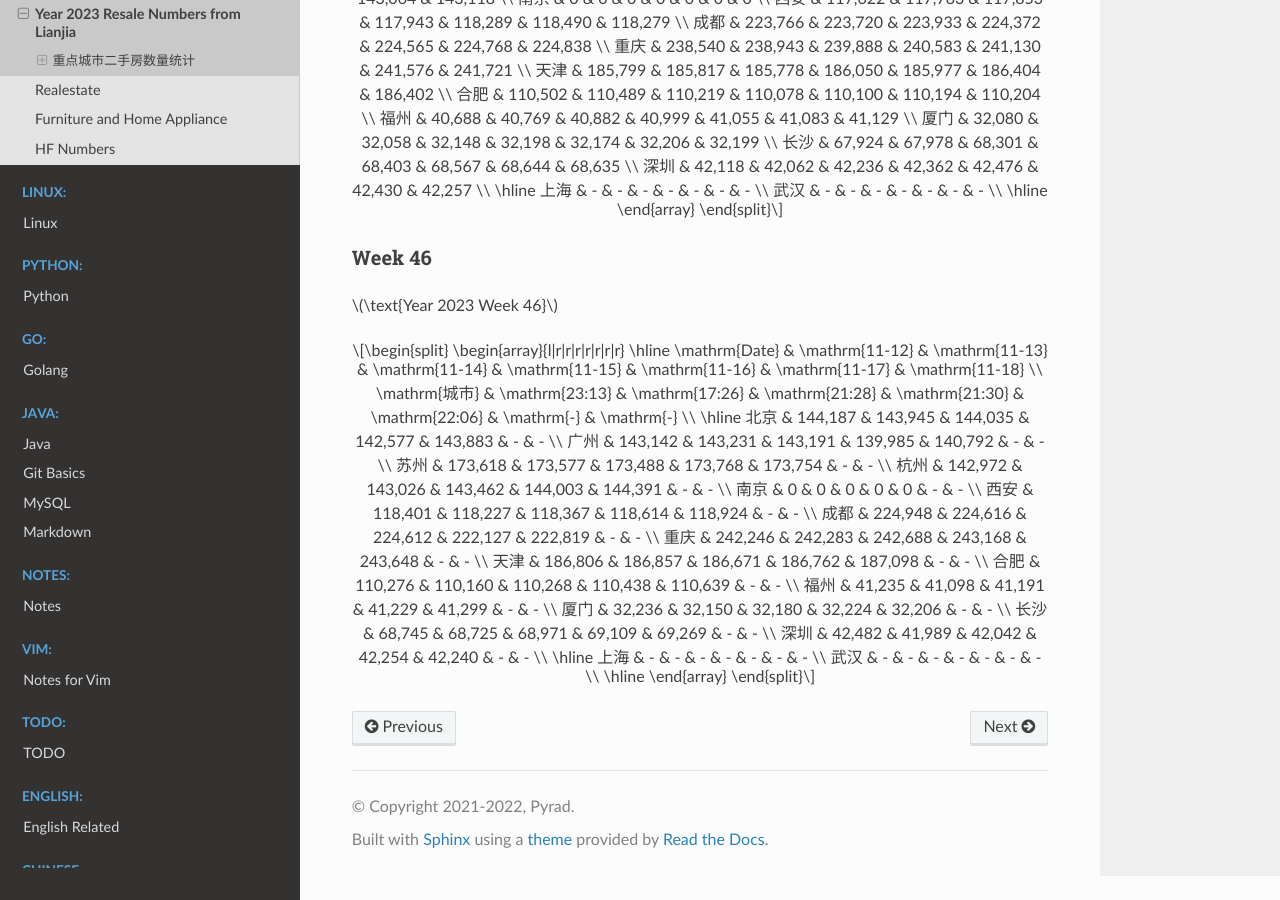
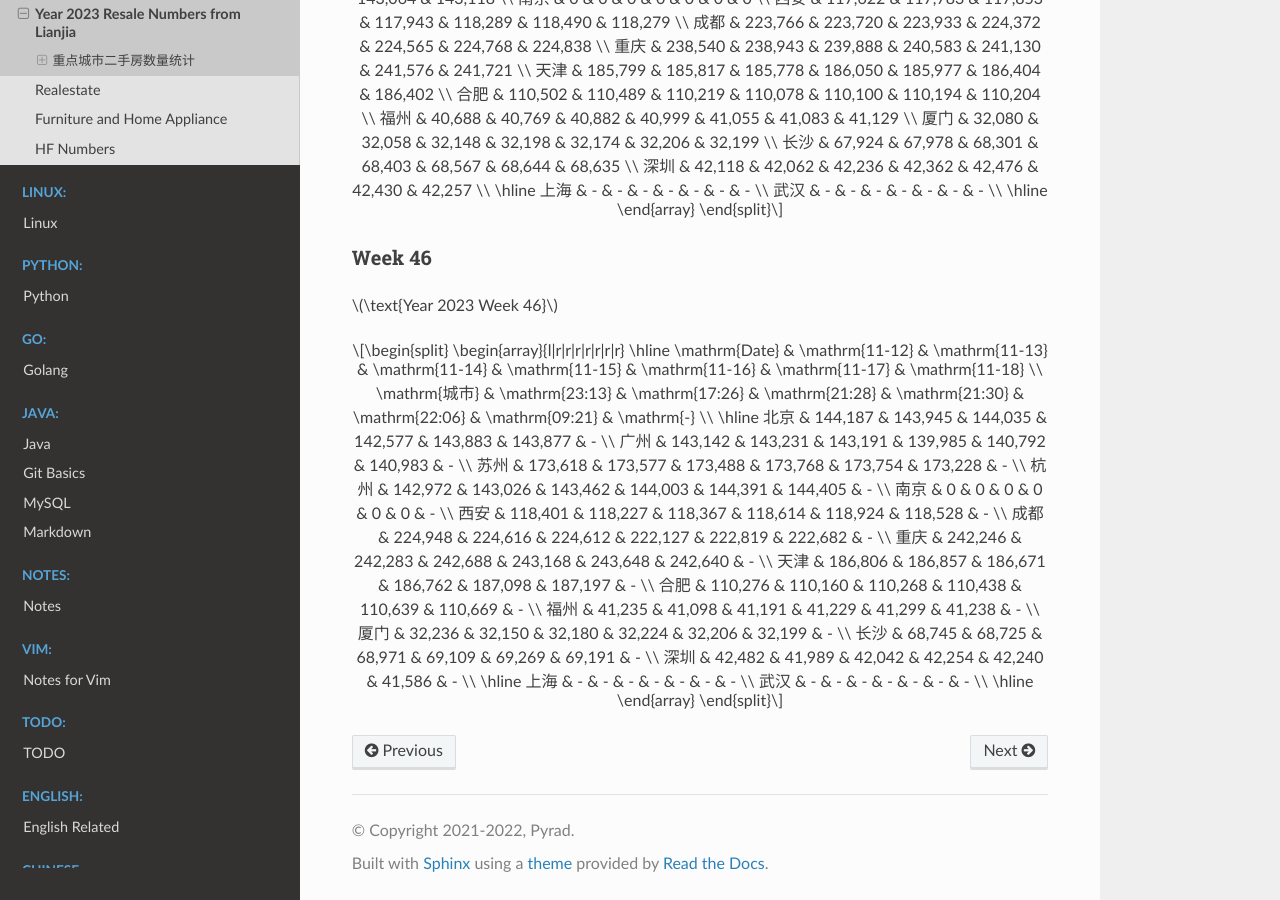
Before and after one commit to Pyrad/pyradnotes, a Sphinx documentation site: the page built from source/RealEstate/resalenumbers2023.md, in a window 1280 px wide and 900 px high, scrolled down 18183 px. Built offline with Sphinx 7.4.7 and the Read the Docs theme 2.0.0, drawn with Linux system fonts in a browser that asks for light colours; a script that is not in the unit is left out.

Commit message:
Realestate Update resale numbers 2023-11-17 09:21

```diff
--- a/source/RealEstate/resalenumbers2023.md
+++ b/source/RealEstate/resalenumbers2023.md
@@ -1186,22 +1186,22 @@
 \begin{array}{l|r|r|r|r|r|r|r}
 \hline
 \mathrm{Date} & \mathrm{11-12} & \mathrm{11-13} & \mathrm{11-14} & \mathrm{11-15} & \mathrm{11-16} & \mathrm{11-17} & \mathrm{11-18} \\
-\mathrm{城市} & \mathrm{23:13} & \mathrm{17:26} & \mathrm{21:28} & \mathrm{21:30} & \mathrm{22:06} & \mathrm{-} & \mathrm{-} \\
+\mathrm{城市} & \mathrm{23:13} & \mathrm{17:26} & \mathrm{21:28} & \mathrm{21:30} & \mathrm{22:06} & \mathrm{09:21} & \mathrm{-} \\
 \hline
-北京 & 144,187 & 143,945 & 144,035 & 142,577 & 143,883 & - & - \\
-广州 & 143,142 & 143,231 & 143,191 & 139,985 & 140,792 & - & - \\
-苏州 & 173,618 & 173,577 & 173,488 & 173,768 & 173,754 & - & - \\
-杭州 & 142,972 & 143,026 & 143,462 & 144,003 & 144,391 & - & - \\
-南京 & 0 & 0 & 0 & 0 & 0 & - & - \\
-西安 & 118,401 & 118,227 & 118,367 & 118,614 & 118,924 & - & - \\
-成都 & 224,948 & 224,616 & 224,612 & 222,127 & 222,819 & - & - \\
-重庆 & 242,246 & 242,283 & 242,688 & 243,168 & 243,648 & - & - \\
-天津 & 186,806 & 186,857 & 186,671 & 186,762 & 187,098 & - & - \\
-合肥 & 110,276 & 110,160 & 110,268 & 110,438 & 110,639 & - & - \\
-福州 & 41,235 & 41,098 & 41,191 & 41,229 & 41,299 & - & - \\
-厦门 & 32,236 & 32,150 & 32,180 & 32,224 & 32,206 & - & - \\
-长沙 & 68,745 & 68,725 & 68,971 & 69,109 & 69,269 & - & - \\
-深圳 & 42,482 & 41,989 & 42,042 & 42,254 & 42,240 & - & - \\
+北京 & 144,187 & 143,945 & 144,035 & 142,577 & 143,883 & 143,877 & - \\
+广州 & 143,142 & 143,231 & 143,191 & 139,985 & 140,792 & 140,983 & - \\
+苏州 & 173,618 & 173,577 & 173,488 & 173,768 & 173,754 & 173,228 & - \\
+杭州 & 142,972 & 143,026 & 143,462 & 144,003 & 144,391 & 144,405 & - \\
+南京 & 0 & 0 & 0 & 0 & 0 & 0 & - \\
+西安 & 118,401 & 118,227 & 118,367 & 118,614 & 118,924 & 118,528 & - \\
+成都 & 224,948 & 224,616 & 224,612 & 222,127 & 222,819 & 222,682 & - \\
+重庆 & 242,246 & 242,283 & 242,688 & 243,168 & 243,648 & 242,640 & - \\
+天津 & 186,806 & 186,857 & 186,671 & 186,762 & 187,098 & 187,197 & - \\
+合肥 & 110,276 & 110,160 & 110,268 & 110,438 & 110,639 & 110,669 & - \\
+福州 & 41,235 & 41,098 & 41,191 & 41,229 & 41,299 & 41,238 & - \\
+厦门 & 32,236 & 32,150 & 32,180 & 32,224 & 32,206 & 32,199 & - \\
+长沙 & 68,745 & 68,725 & 68,971 & 69,109 & 69,269 & 69,191 & - \\
+深圳 & 42,482 & 41,989 & 42,042 & 42,254 & 42,240 & 41,586 & - \\
 \hline
 上海 & - & - & - & - & - & - & - \\
 武汉 & - & - & - & - & - & - & - \\
```
Also changed, not shown: 1 other file.
